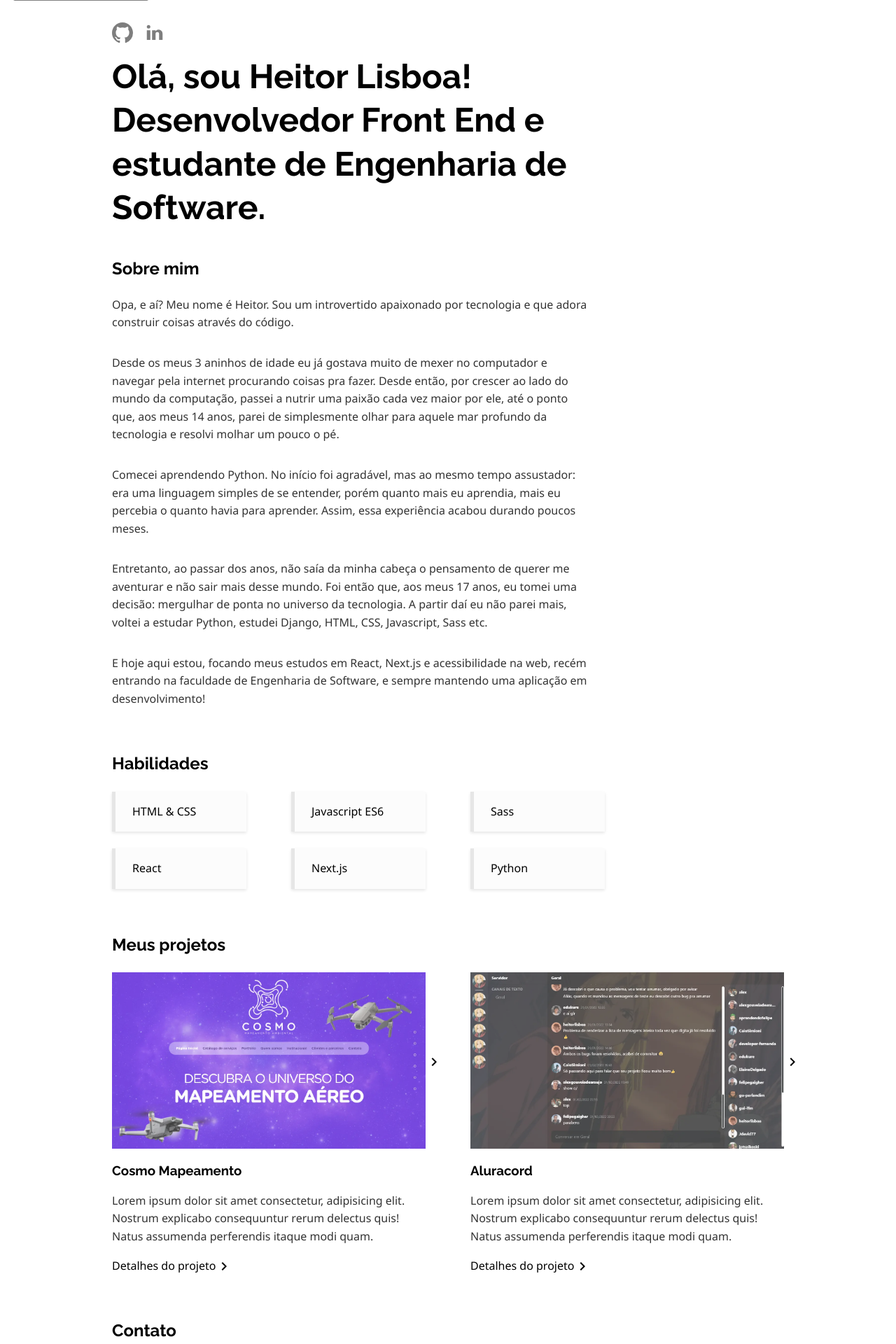
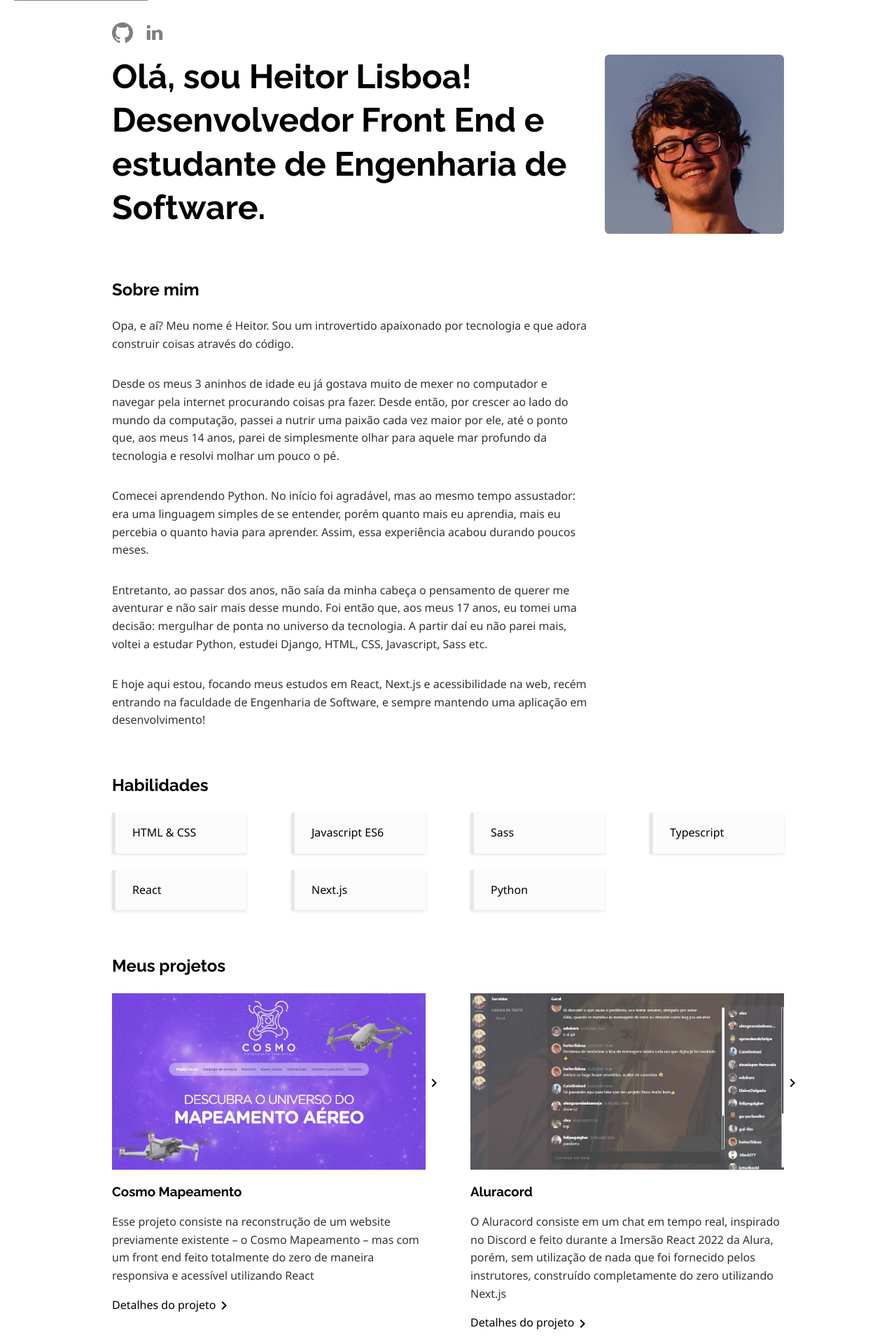
Before and after one commit to heitorlisboa/portfolio, a Next.js app: page / in a window 1280 px wide. Shown: the top 1920 px of the page at 70% size. Built offline with nearby package versions, Linux system fonts and the light colour scheme.

Commit message:
Adição de conteúdo e estilos correspondentes
- Além disso, h1 foi movido do header para o main

```diff
--- a/pages/index.tsx
+++ b/pages/index.tsx
@@ -43,13 +43,19 @@ const Home: NextPage = () => {
             </a>
           </li>
         </ul>
-        <h1 className={styles.mainTitle}>
-          Olá, sou Heitor Lisboa! Desenvolvedor Front End e estudante de
-          Engenharia de Software.
-        </h1>
       </header>
 
       <main id="main-content">
+        <div className={styles.hero}>
+          <h1 className={styles.heroTitle}>
+            Olá, sou <span className={styles.name}>Heitor Lisboa</span>!
+            Desenvolvedor Front End e estudante de Engenharia de Software.
+          </h1>
+          <img
+            className={styles.heroImage}
+            src="/img/hero-image.webp"
+          />
+        </div>
         <section>
           <h2>Sobre mim</h2>
           <p>
@@ -94,6 +100,7 @@ const Home: NextPage = () => {
             <li>HTML &amp; CSS</li>
             <li>Javascript ES6</li>
             <li>Sass</li>
+            <li>Typescript</li>
             <li>React</li>
             <li>Next.js</li>
             <li>Python</li>
@@ -117,9 +124,10 @@ const Home: NextPage = () => {
               </Link>
               <h3>Cosmo Mapeamento</h3>
               <p>
-                Lorem ipsum dolor sit amet consectetur, adipisicing elit.
-                Nostrum explicabo consequuntur rerum delectus quis! Natus
-                assumenda perferendis itaque modi quam.
+                Esse projeto consiste na reconstrução de um website previamente
+                existente &ndash; o Cosmo Mapeamento &ndash; mas com um front
+                end feito totalmente do zero de maneira responsiva e acessível
+                utilizando React
               </p>
               <Link href="/works/cosmo-mapeamento">
                 <a className="text-anchor">Detalhes do projeto</a>
@@ -140,9 +148,10 @@ const Home: NextPage = () => {
               </Link>
               <h3>Aluracord</h3>
               <p>
-                Lorem ipsum dolor sit amet consectetur, adipisicing elit.
-                Nostrum explicabo consequuntur rerum delectus quis! Natus
-                assumenda perferendis itaque modi quam.
+                O Aluracord consiste em um chat em tempo real, inspirado no
+                Discord e feito durante a Imersão React 2022 da Alura, porém,
+                sem utilização de nada que foi fornecido pelos instrutores,
+                construído completamente do zero utilizando Next.js
               </p>
               <Link href="/works/aluracord">
                 <a className="text-anchor">Detalhes do projeto</a>
@@ -154,8 +163,8 @@ const Home: NextPage = () => {
         <section>
           <h2>Contato</h2>
           <p>
-            Lorem ipsum dolor sit, amet consectetur adipisicing elit. Sunt at
-            commodi culpa sit iste. Dolores hic quam impedit quis ullam.
+            A fim de construir algo juntos? Sinta-se livre pra me contatar se
+            estiver procurando um desenvolvedor ou simplesmente quiser conectar!
           </p>
           <a className="text-anchor" href="mailto:heitor01101000@gmail.com">
             heitor01101000@gmail.com
--- a/src/styles/pages/Home.module.scss
+++ b/src/styles/pages/Home.module.scss
@@ -50,12 +50,36 @@
   }
 }
 
-.mainTitle {
+// Main
+.hero {
+  display: grid;
+  gap: gp.$big;
+  grid-template-columns: 1fr min(20vw, 300px);
+
+  margin-bottom: gp.$bigger;
+
+  @media (max-width: 800px) {
+    grid-template-columns: auto;
+    grid-template-rows: auto;
+  }
+}
+
+.heroImage {
+  height: unset;
+
+  border-radius: 2.5%;
+
+  @media (max-width: 800px) {
+    height: 200px;
+  }
+}
+
+.heroTitle {
   font-size: 3rem;
 
   max-width: 23ch;
 
-  margin-block: 1rem 0;
+  margin-block: 0;
 
   span {
     display: inline-block;
@@ -68,12 +92,11 @@
   }
 }
 
-// Main
 .abilitiesList {
   display: grid;
   gap: gp.$medium gp.$bigger;
   grid-template-columns: repeat(auto-fit, 12rem);
-  max-width: 45rem;
+  max-width: 60rem;
 
   li {
     background-color: clr.$subtle-gray;
```
Also changed, not shown: public/img/hero-image.webp (added).
